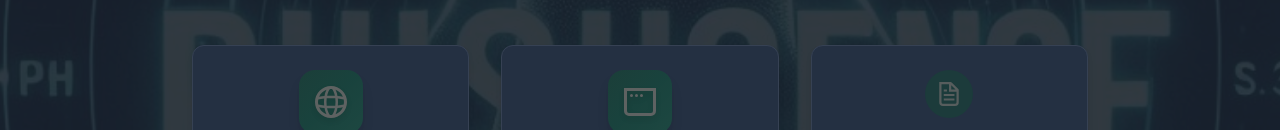
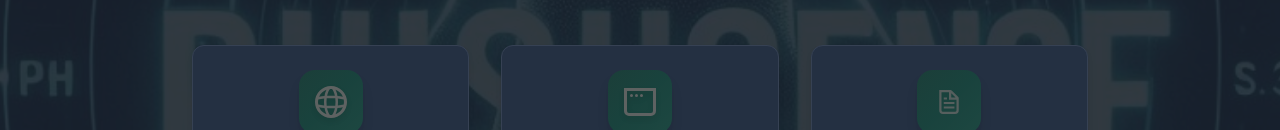
Before and after one commit to oussamabenalisst/PhishSenseSite, a Next.js app: page / in a window 1280 px wide. Shown: the part 822-952 px from the top of the page. Built offline with nearby package versions, Linux system fonts and the light colour scheme.

Commit message:
update page home
Co-authored-by: oussamabenalisst <benalio248@gmail.com>

```diff
--- a/app/page.tsx
+++ b/app/page.tsx
@@ -85,7 +85,7 @@ export default function Home() {
               </p>
             </div>
             <div className="p-6 bg-[#243042] rounded-xl shadow-md hover:shadow-xl transition-shadow border border-gray-700">
-              <div className="w-12 h-12 bg-green-900/30 rounded-full flex items-center justify-center mb-4 mx-auto">
+              <div className="w-16 h-16 bg-gradient-to-br from-green-900/40 to-green-600/20 rounded-2xl flex items-center justify-center mb-6 mx-auto transform hover:scale-110 transition-all duration-300 shadow-lg">
                 <Image
                   src="/file.svg"
                   alt="Reports"
```
